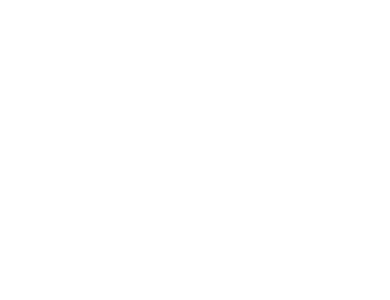
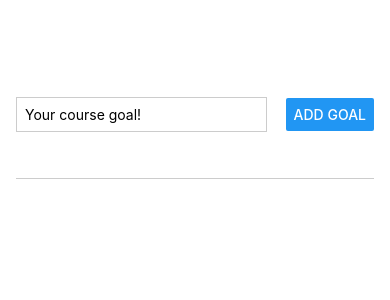
Before and after one commit to ghaith990000/ReactNativeCourse, a React Native app: screen / in a window 390 px wide. Shown: the top 300 px of the page. Built offline with nearby package versions, Linux system fonts and the light colour scheme.

Commit message:
adding delete functionality when tapping on list item

```diff
--- a/App.js
+++ b/App.js
@@ -1,29 +1,32 @@
 import { useState } from 'react';
 import { Button, StyleSheet, Text, TextInput, View, FlatList } from 'react-native';
 import GoalItem from './components/GoalItem';
+import GoalInput from './components/GoalInput';
 export default function App() {
-  const [enteredGoalText, setEnteredGoalText] = useState('');
   const [courseGoals, setCourseGoals] = useState([]);
 
-  function goalInputHandler(enteredText){
-    setEnteredGoalText(enteredText);
-  };
 
-  function addGoalHandler(){
+  function addGoalHandler(enteredGoalText){
     setCourseGoals(currentCourseGoals => [
       ...currentCourseGoals,
       {text: enteredGoalText, id: Math.random().toString()},
     ]);
   };
 
+  function deleteGoalHandler(id){
+    setCourseGoals(currentCourseGoals => {
+      return currentCourseGoals.filter((goal) => goal.id !== id);
+    })
+  }
+
   return (
     <View style={styles.appContainer}>
-
+      <GoalInput onAddGoal={addGoalHandler} />
       <View style={styles.goalsContainer}>
         <FlatList
           data={courseGoals}
           renderItem={(itemData) => {
-            return <GoalItem text={itemData.item.text}/>
+            return <GoalItem text={itemData.item.text} id={itemData.item.id} onDeleteItem={deleteGoalHandler}/>
           }}
           keyExtractor={(item, index) =>{
             return item.id
--- a/components/GoalInput.js
+++ b/components/GoalInput.js
@@ -1,10 +1,24 @@
+import { useState } from "react";
 import { Button, StyleSheet, TextInput, View } from "react-native";
 
-function GoalInput(orops) {
+function GoalInput(props) {
+    const [enteredGoalText, setEnteredGoalText] = useState('');
+    function goalInputHandler(enteredText){
+        setEnteredGoalText(enteredText);
+    };
+
+    function addGoalHandler(){
+        props.onAddGoal(enteredGoalText);
+        setEnteredGoalText('');
+    }
     return (
         <View style={styles.inputContainer}>
-            <TextInput style={styles.textInput} placeholder='Your course goal!' onChangeText={goalInputHandler} />
-            <Button title='Add Goal' onPress={prop.onAddGoal} />
+            <TextInput
+                style={styles.textInput}
+                placeholder='Your course goal!'
+                onChangeText={goalInputHandler}
+                value={enteredGoalText} />
+            <Button title='Add Goal' onPress={addGoalHandler} />
         </View>
     )
 }
--- a/components/GoalItem.js
+++ b/components/GoalItem.js
@@ -1,9 +1,16 @@
-import {StyleSheet, Text, View} from 'react-native';
+import {StyleSheet, Text, View, Pressable } from 'react-native';
 
 function GoalItem(props){
+
     return (
         <View style={styles.goalItem}>
-            <Text style={styles.goalText}>{props.text}</Text>
+            <Pressable
+                android_ripple={{color: '#dddddd'}}
+                onPress={props.onDeleteItem.bind(this, props.id)}
+                style={({pressed}) => pressed && styles.pressedItem}
+                >
+                <Text style={styles.goalText}>{props.text}</Text>
+            </Pressable>
         </View>
     )
 }
@@ -13,11 +20,14 @@
 const styles = StyleSheet.create({
     goalItem: {
         margin: 8,
-        padding: 8,
         borderRadius: 6,
         backgroundColor: '#5e0acc',
     },
+    pressedItem: {
+        opacity: 0.5
+    },
     goalText: {
-        color: 'white'
+        color: 'white',
+        padding: 8,
     }
 })
```
